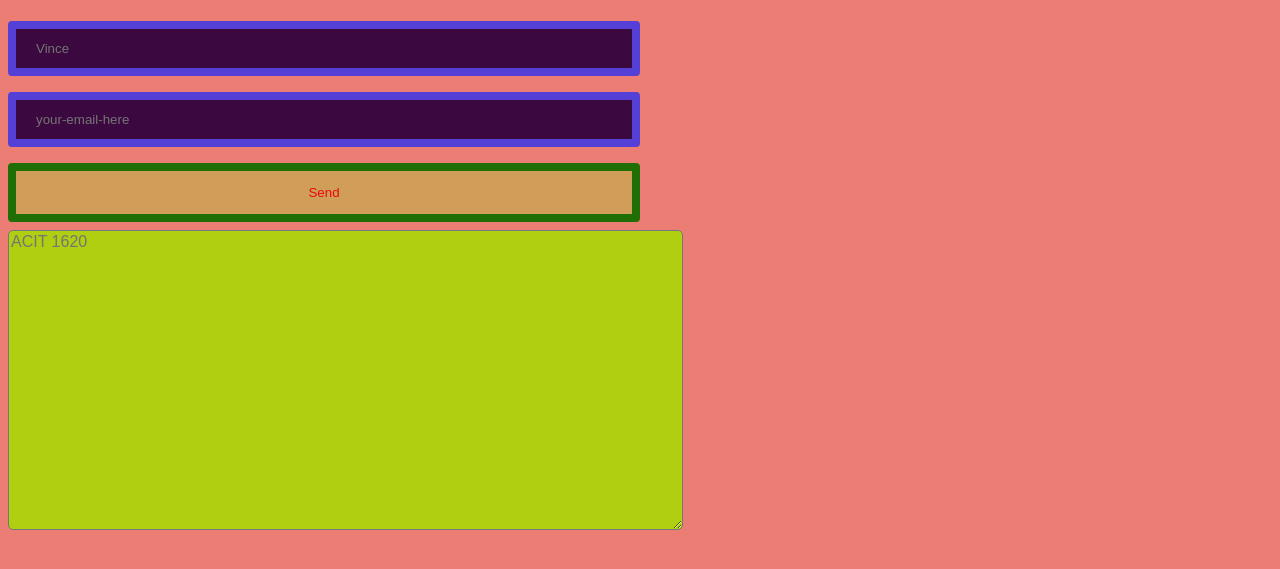
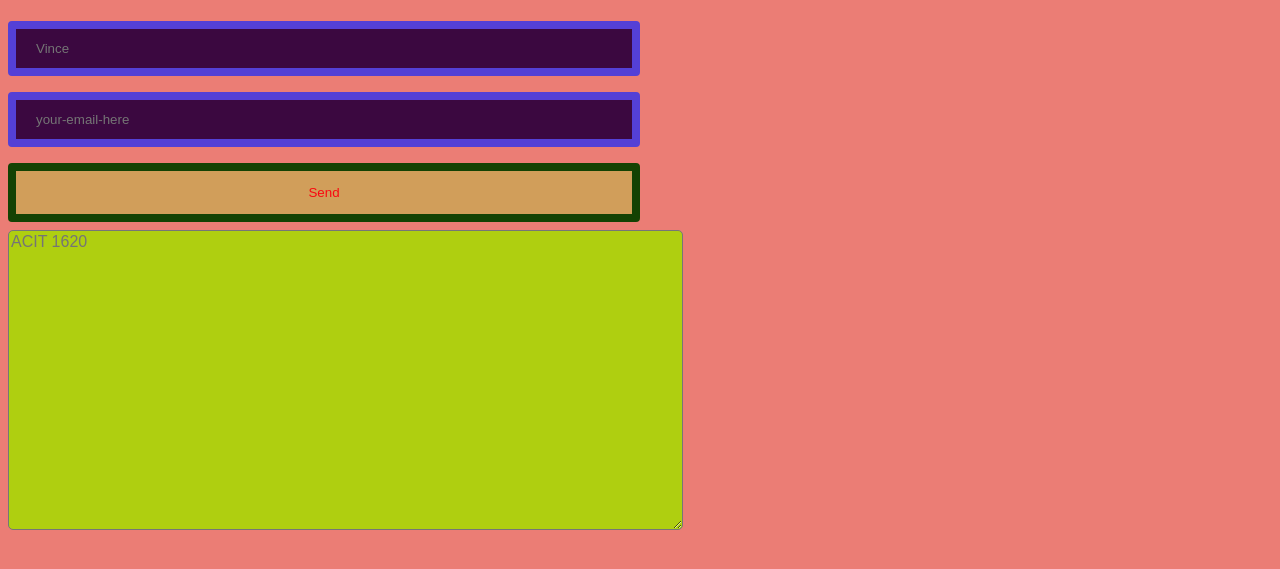
Before and after one commit to vince0411/lab-week-14, a plain HTML site: page index.html in a window 1280 px wide. Shown: the part 123-692 px from the top of the page. Drawn offline with Linux system fonts and the light colour scheme; a web font is replaced by a local one.

Commit message:
Updated CSS stylesheet to allow for better styling in index.html page

```diff
--- a/CSS/style.css
+++ b/CSS/style.css
@@ -33,11 +33,11 @@ input[type=submit] {
   font-family: 'Fresca', sans-serif;
   width: 50%;
   background-color: #d19e5a;
-  color: #e80909;
+  color: #fa0810;
   padding: 14px 20px;
   margin: 8px 0;
   border-radius: 4px;
-  border: 8px solid #206e06;
+  border: 8px solid #134203;
   cursor: pointer;
 }
 
```
